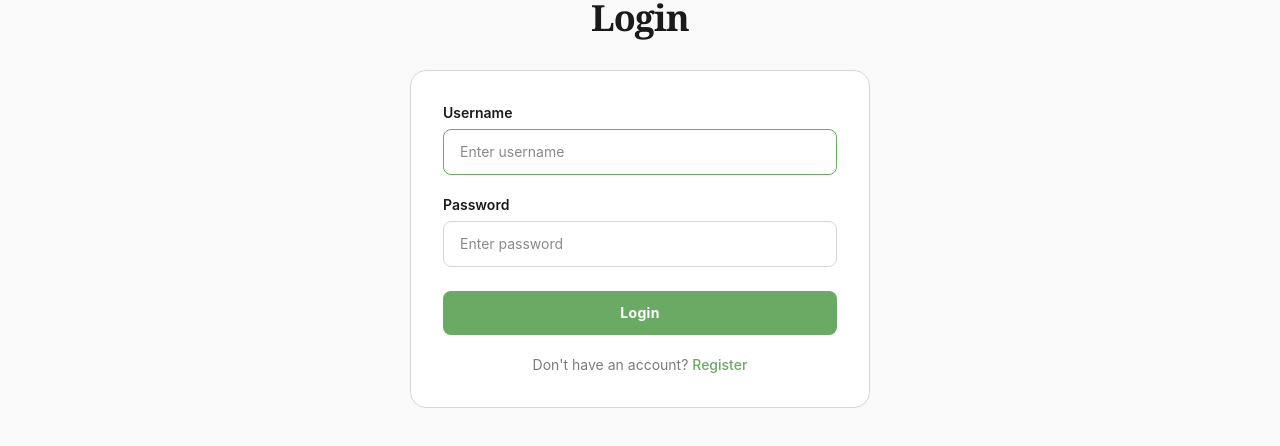
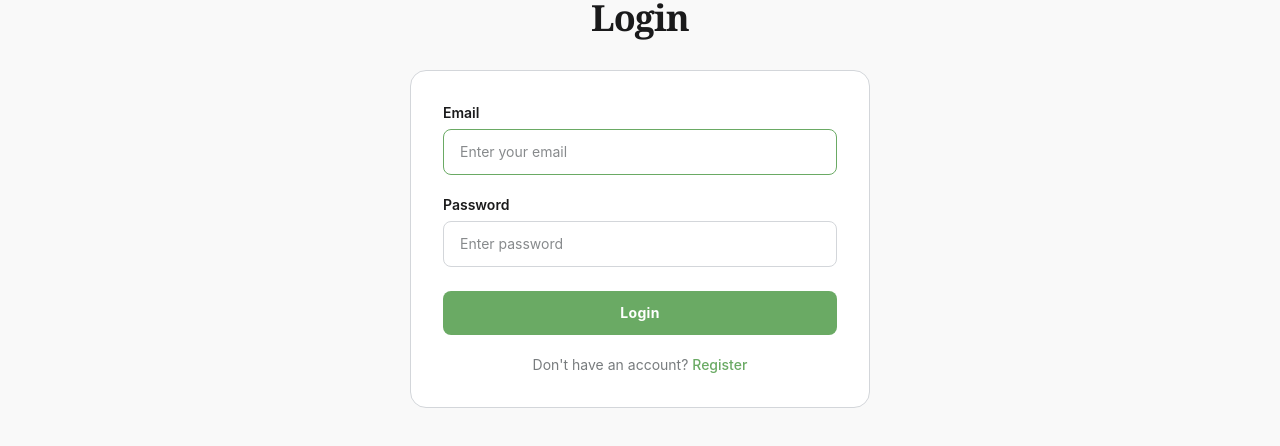
Before and after one commit to abhinavshr/mindleap-frontend, a React (Vite) app: page /login in a window 1280 px wide. Shown: the part 226-672 px from the top of the page. Built offline with nearby package versions, Linux system fonts and the light colour scheme; no server answers.

Commit message:
feat: implement static login and register pages with authentication logic and toast notifications

```diff
--- a/src/App.jsx
+++ b/src/App.jsx
@@ -1,17 +1,37 @@
 import { BrowserRouter, Routes, Route } from 'react-router-dom'
-import HomePage from './pages/HomePage'
+import { Toaster } from 'react-hot-toast'
+import HomePage     from './pages/HomePage'
+import LoginPage    from './pages/LoginPage'
 import RegisterPage from './pages/RegisterPage'
-import LoginPage from './pages/LoginPage'
 
 function App() {
   return (
     <BrowserRouter>
+      <Toaster
+        position="top-center"
+        toastOptions={{
+          duration: 3000,
+          style: {
+            background: '#1A1A1B',
+            color: '#ffffff',
+            fontSize: '14px',
+            fontWeight: '600',
+            borderRadius: '8px',
+            padding: '10px 16px',
+          },
+          success: {
+            iconTheme: { primary: '#6AAA64', secondary: '#fff' },
+          },
+          error: {
+            iconTheme: { primary: '#E24B4A', secondary: '#fff' },
+          },
+        }}
+      />
       <Routes>
-        <Route path="/" element={<HomePage />} />
+        <Route path="/"         element={<HomePage />} />
+        <Route path="/login"    element={<LoginPage />} />
         <Route path="/register" element={<RegisterPage />} />
-        <Route path="/login" element={<LoginPage />} />
-
-        {/* Add more routes here as you build them:
+        {/* Coming next:
             <Route path="/game"        element={<GamePage />} />
             <Route path="/leaderboard" element={<LeaderboardPage />} />
             <Route path="/profile"     element={<ProfilePage />} />
--- /dev/null
+++ b/src/api/auth.js
@@ -0,0 +1,13 @@
+import api from "./axios";
+
+export const registerUser = (data) =>
+  api.post("/auth/register", data);
+
+export const loginUser = (data) =>
+  api.post("/auth/login", data);
+
+export const logoutUser = () =>
+  api.post("/auth/logout");
+
+export const refreshToken = () =>
+  api.post("/auth/refresh-token");
--- a/src/components/Reuseable/Navbar.jsx
+++ b/src/components/Reuseable/Navbar.jsx
@@ -1,4 +1,6 @@
-import { useState } from "react";
+import { useNavigate, Link } from "react-router-dom";
+import toast from "react-hot-toast";
+import { logoutUser } from "../../api/auth";
 
 const SunIcon = () => (
   <svg width="18" height="18" viewBox="0 0 24 24" fill="none" stroke="currentColor" strokeWidth="2" strokeLinecap="round" strokeLinejoin="round">
@@ -20,82 +22,87 @@ const MoonIcon = () => (
   </svg>
 );
 
-export default function Navbar({ user = null }) {
-  const [dark, setDark] = useState(false);
+export default function Navbar({ dark = false, onToggleDark }) {
+  const navigate = useNavigate();
+
+  const user = (() => {
+    try {
+      const raw = localStorage.getItem("user");
+      return raw ? JSON.parse(raw) : null;
+    } catch {
+      return null;
+    }
+  })();
+
+  const handleLogout = async () => {
+    try {
+      await logoutUser();
+    } catch {
+      // silently ignore
+    } finally {
+      localStorage.removeItem("accessToken");
+      localStorage.removeItem("user");
+      toast.success("Logged out successfully.");
+      navigate("/login");
+    }
+  };
 
   return (
     <nav
       className={`w-full border-b px-6 py-3 flex items-center justify-between transition-colors duration-300 ${
-        dark
-          ? "bg-[#121213] border-[#3A3A3C]"
-          : "bg-[#F9F9F9] border-[#D3D6DA]"
+        dark ? "bg-[#121213] border-[#3A3A3C]" : "bg-[#F9F9F9] border-[#D3D6DA]"
       }`}
     >
-      {/* Logo */}
-      <a
-        href="/"
+      <Link
+        to="/"
         className={`text-lg font-bold tracking-tight select-none ${
           dark ? "text-white" : "text-[#1A1A1B]"
         }`}
         style={{ fontFamily: "Georgia, 'Times New Roman', serif" }}
       >
         MindLeap
-      </a>
+      </Link>
 
-      {/* Right side */}
       <div className="flex items-center gap-6">
-        {/* Nav links */}
-        <a
-          href="/leaderboard"
+        <Link
+          to="/leaderboard"
           className={`text-sm font-medium transition-colors duration-150 hover:text-[#6AAA64] ${
             dark ? "text-[#818384]" : "text-[#787C7E]"
           }`}
         >
           Leaderboard
-        </a>
+        </Link>
 
         {user ? (
-          <>
-            <a
-              href="/profile"
-              className={`text-sm font-medium transition-colors duration-150 hover:text-[#6AAA64] ${
-                dark ? "text-[#818384]" : "text-[#787C7E]"
-              }`}
-            >
-              Profile
-            </a>
-            <button
-              className="text-sm font-medium text-white bg-[#6AAA64] hover:bg-[#538d4e] px-4 py-1.5 rounded-md transition-colors duration-150"
-            >
-              Logout
-            </button>
-          </>
+          <button
+            onClick={handleLogout}
+            className="text-sm font-medium text-white bg-[#787C7E] hover:bg-[#5f6368] px-4 py-1.5 rounded-md transition-colors duration-150"
+          >
+            Logout
+          </button>
         ) : (
           <>
-            <a
-              href="/login"
+            <Link
+              to="/login"
               className={`text-sm font-medium transition-colors duration-150 hover:text-[#6AAA64] ${
                 dark ? "text-[#818384]" : "text-[#787C7E]"
               }`}
             >
               Login
-            </a>
-            <a
-              href="/register"
+            </Link>
+            <Link
+              to="/register"
               className="text-sm font-medium text-white bg-[#6AAA64] hover:bg-[#538d4e] px-4 py-1.5 rounded-md transition-colors duration-150"
             >
               Register
-            </a>
+            </Link>
           </>
         )}
 
-        {/* Theme toggle */}
         <button
-          onClick={() => setDark(!dark)}
+          onClick={onToggleDark}
           className={`p-1.5 rounded-md transition-colors duration-150 ${
-            dark
-              ? "text-[#C9B458] hover:bg-[#1A1A1B]"
-              : "text-[#C9B458] hover:bg-[#EFEFEF]"
+            dark ? "text-[#C9B458] hover:bg-[#1A1A1B]" : "text-[#C9B458] hover:bg-[#EFEFEF]"
           }`}
           aria-label="Toggle dark mode"
         >
--- a/src/pages/LoginPage.jsx
+++ b/src/pages/LoginPage.jsx
@@ -1,35 +1,49 @@
-import { useState } from "react";
-import { useNavigate, Link } from "react-router-dom";
+import { useState, useEffect } from "react";
+import { useNavigate, Link, useSearchParams } from "react-router-dom";
+import toast from "react-hot-toast";
 import Navbar from "../components/Reuseable/Navbar";
+import { loginUser } from "../api/auth";
 
 export default function LoginPage() {
-  const [dark, setDark] = useState(false);
-  const [form, setForm] = useState({ username: "", password: "" });
-  const [error, setError] = useState("");
+  const [dark, setDark]       = useState(false);
+  const [form, setForm]       = useState({ email: "", password: "" });
   const [loading, setLoading] = useState(false);
-  const navigate = useNavigate();
+  const navigate              = useNavigate();
+  const [searchParams]        = useSearchParams();
+
+  useEffect(() => {
+    if (searchParams.get("verified") === "true") {
+      toast.success("Email verified! You can now log in.");
+    }
+  }, [searchParams]);
 
   const handleChange = (e) => {
     setForm((prev) => ({ ...prev, [e.target.name]: e.target.value }));
-    setError("");
   };
 
   const handleSubmit = async (e) => {
     e.preventDefault();
-    setError("");
 
-    if (!form.username || !form.password) {
-      setError("All fields are required.");
+    if (!form.email || !form.password) {
+      toast.error("Email and password are required.");
       return;
     }
 
     try {
       setLoading(true);
-      // TODO: replace with real API call
-      // await authStore.login(form);
-      navigate("/game");
+      const res = await loginUser({ email: form.email, password: form.password });
+
+      const { accessToken, user } = res.data;
+
+      // Save both token and user info to localStorage
+      localStorage.setItem("accessToken", accessToken);
+      localStorage.setItem("user", JSON.stringify(user));
+
+      toast.success("Login successful!");
+      navigate("/");
     } catch (err) {
-      setError(err?.response?.data?.message || "Invalid username or password.");
+      const msg = err?.response?.data?.message || "Invalid email or password.";
+      toast.error(msg);
     } finally {
       setLoading(false);
     }
@@ -46,92 +60,47 @@ export default function LoginPage() {
   }`;
 
   return (
-    <div
-      className={`min-h-screen flex flex-col transition-colors duration-300 ${
-        dark ? "bg-[#121213]" : "bg-[#F9F9F9]"
-      }`}
-    >
+    <div className={`min-h-screen flex flex-col transition-colors duration-300 ${dark ? "bg-[#121213]" : "bg-[#F9F9F9]"}`}>
       <Navbar dark={dark} onToggleDark={() => setDark(!dark)} />
 
       <main className="flex-1 flex flex-col items-center justify-center px-4 py-12">
-        {/* Heading */}
         <h1
-          className={`text-4xl font-bold mb-8 tracking-tight ${
-            dark ? "text-white" : "text-[#1A1A1B]"
-          }`}
+          className={`text-4xl font-bold mb-8 tracking-tight ${dark ? "text-white" : "text-[#1A1A1B]"}`}
           style={{ fontFamily: "Georgia, 'Times New Roman', serif" }}
         >
           Login
         </h1>
 
-        {/* Card */}
-        <div
-          className={`w-full max-w-[460px] rounded-2xl border px-8 py-8 ${
-            dark
-              ? "bg-[#1A1A1B] border-[#3A3A3C]"
-              : "bg-white border-[#D3D6DA]"
-          }`}
-        >
-          {/* Error banner */}
-          {error && (
-            <div className="mb-5 px-4 py-2.5 rounded-lg bg-red-50 border border-red-200 text-red-600 text-sm font-medium">
-              {error}
+        <div className={`w-full max-w-115 rounded-2xl border px-8 py-8 ${dark ? "bg-[#1A1A1B] border-[#3A3A3C]" : "bg-white border-[#D3D6DA]"}`}>
+          <form onSubmit={handleSubmit} className="flex flex-col gap-5">
+            <div>
+              <label className={labelBase}>Email</label>
+              <input
+                type="email" name="email" placeholder="Enter your email"
+                value={form.email} onChange={handleChange}
+                className={inputBase} autoComplete="email" autoFocus
+              />
             </div>
-          )}
-
-          <form onSubmit={handleSubmit} className="flex flex-col gap-5">
-            {/* Username */}
             <div>
-              <label className={labelBase}>Username</label>
+              <label className={labelBase}>Password</label>
               <input
-                type="text"
-                name="username"
-                placeholder="Enter username"
-                value={form.username}
-                onChange={handleChange}
-                className={inputBase}
-                autoComplete="username"
-                autoFocus
+                type="password" name="password" placeholder="Enter password"
+                value={form.password} onChange={handleChange}
+                className={inputBase} autoComplete="current-password"
               />
             </div>
 
-            {/* Password */}
-            <div>
-              <label className={labelBase}>Password</label>
-              <input
-                type="password"
-                name="password"
-                placeholder="Enter password"
-                value={form.password}
-                onChange={handleChange}
-                className={inputBase}
-                autoComplete="current-password"
-              />
-            </div>
-
-            {/* Submit */}
             <button
-              type="submit"
-              disabled={loading}
+              type="submit" disabled={loading}
               className="w-full py-3 rounded-lg bg-[#6AAA64] hover:bg-[#538d4e] active:bg-[#4a7d45] text-white font-bold text-sm tracking-wide transition-colors duration-150 disabled:opacity-60 disabled:cursor-not-allowed mt-1"
             >
               {loading ? "Logging in..." : "Login"}
             </button>
           </form>
 
-          {/* Register link */}
-          <p
-            className={`text-center text-sm mt-5 ${
-              dark ? "text-[#818384]" : "text-[#787C7E]"
-            }`}
-          >
+          <p className={`text-center text-sm mt-5 ${dark ? "text-[#818384]" : "text-[#787C7E]"}`}>
             Don't have an account?{" "}
-            <Link
-              to="/register"
-              className="text-[#6AAA64] hover:underline font-medium"
-            >
-              Register
-            </Link>
+            <Link to="/register" className="text-[#6AAA64] hover:underline font-medium">Register</Link>
           </p>
         </div>
       </main>
--- a/src/pages/RegisterPage.jsx
+++ b/src/pages/RegisterPage.jsx
@@ -1,48 +1,43 @@
 import { useState } from "react";
 import { useNavigate, Link } from "react-router-dom";
+import toast from "react-hot-toast";
 import Navbar from "../components/Reuseable/Navbar";
+import { registerUser } from "../api/auth";
 
 export default function RegisterPage() {
-  const [dark, setDark] = useState(false);
-  const [form, setForm] = useState({
-    username: "",
-    email: "",
-    password: "",
-    confirmPassword: "",
-  });
-  const [error, setError] = useState("");
+  const [dark, setDark]       = useState(false);
+  const [form, setForm]       = useState({ username: "", email: "", password: "", confirmPassword: "" });
   const [loading, setLoading] = useState(false);
-  const navigate = useNavigate();
+  const navigate              = useNavigate();
 
   const handleChange = (e) => {
     setForm((prev) => ({ ...prev, [e.target.name]: e.target.value }));
-    setError("");
   };
 
   const handleSubmit = async (e) => {
     e.preventDefault();
-    setError("");
 
     if (!form.username || !form.email || !form.password || !form.confirmPassword) {
-      setError("All fields are required.");
+      toast.error("All fields are required.");
       return;
     }
     if (form.password !== form.confirmPassword) {
-      setError("Passwords do not match.");
+      toast.error("Passwords do not match.");
       return;
     }
     if (form.password.length < 6) {
-      setError("Password must be at least 6 characters.");
+      toast.error("Password must be at least 6 characters.");
       return;
     }
 
     try {
       setLoading(true);
-      // TODO: replace with real API call
-      // await authStore.register(form);
-      navigate("/game");
+      await registerUser({ username: form.username, email: form.email, password: form.password });
+      toast.success("Registered! Please check your email to verify your account.");
+      navigate("/login");
     } catch (err) {
-      setError(err?.response?.data?.message || "Registration failed. Please try again.");
+      const msg = err?.response?.data?.message || "Registration failed. Please try again.";
+      toast.error(msg);
     } finally {
       setLoading(false);
     }
@@ -59,119 +54,55 @@ export default function RegisterPage() {
   }`;
 
   return (
-    <div
-      className={`min-h-screen flex flex-col transition-colors duration-300 ${
-        dark ? "bg-[#121213]" : "bg-[#F9F9F9]"
-      }`}
-    >
+    <div className={`min-h-screen flex flex-col transition-colors duration-300 ${dark ? "bg-[#121213]" : "bg-[#F9F9F9]"}`}>
       <Navbar dark={dark} onToggleDark={() => setDark(!dark)} />
 
       <main className="flex-1 flex flex-col items-center justify-center px-4 py-12">
-        {/* Heading */}
         <h1
-          className={`text-4xl font-bold mb-8 tracking-tight ${
-            dark ? "text-white" : "text-[#1A1A1B]"
-          }`}
+          className={`text-4xl font-bold mb-8 tracking-tight ${dark ? "text-white" : "text-[#1A1A1B]"}`}
           style={{ fontFamily: "Georgia, 'Times New Roman', serif" }}
         >
           Register
         </h1>
 
-        {/* Card */}
-        <div
-          className={`w-full max-w-115 rounded-2xl border px-8 py-8 ${
-            dark
-              ? "bg-[#1A1A1B] border-[#3A3A3C]"
-              : "bg-white border-[#D3D6DA]"
-          }`}
-        >
-          {/* Error banner */}
-          {error && (
-            <div className="mb-5 px-4 py-2.5 rounded-lg bg-red-50 border border-red-200 text-red-600 text-sm font-medium">
-              {error}
-            </div>
-          )}
-
+        <div className={`w-full max-w-115 rounded-2xl border px-8 py-8 ${dark ? "bg-[#1A1A1B] border-[#3A3A3C]" : "bg-white border-[#D3D6DA]"}`}>
           <form onSubmit={handleSubmit} className="flex flex-col gap-5">
-            {/* Username */}
             <div>
               <label className={labelBase}>Username</label>
-              <input
-                type="text"
-                name="username"
-                placeholder="Choose a username"
-                value={form.username}
-                onChange={handleChange}
-                className={inputBase}
-                autoComplete="username"
-              />
+              <input type="text" name="username" placeholder="Choose a username"
+                value={form.username} onChange={handleChange}
+                className={inputBase} autoComplete="username" />
+            </div>
+            <div>
+              <label className={labelBase}>Email</label>
+              <input type="email" name="email" placeholder="Enter your email"
+                value={form.email} onChange={handleChange}
+                className={inputBase} autoComplete="email" />
+            </div>
+            <div>
+              <label className={labelBase}>Password</label>
+              <input type="password" name="password" placeholder="Create a password"
+                value={form.password} onChange={handleChange}
+                className={inputBase} autoComplete="new-password" />
+            </div>
+            <div>
+              <label className={labelBase}>Confirm Password</label>
+              <input type="password" name="confirmPassword" placeholder="Confirm your password"
+                value={form.confirmPassword} onChange={handleChange}
+                className={inputBase} autoComplete="new-password" />
             </div>
 
-            {/* Email */}
-            <div>
-              <label className={labelBase}>Email</label>
-              <input
-                type="email"
-                name="email"
-                placeholder="Enter your email"
-                value={form.email}
-                onChange={handleChange}
-                className={inputBase}
-                autoComplete="email"
-              />
-            </div>
-
-            {/* Password */}
-            <div>
-              <label className={labelBase}>Password</label>
-              <input
-                type="password"
-                name="password"
-                placeholder="Create a password"
-                value={form.password}
-                onChange={handleChange}
-                className={inputBase}
-                autoComplete="new-password"
-              />
-            </div>
-
-            {/* Confirm Password */}
-            <div>
-              <label className={labelBase}>Confirm Password</label>
-              <input
-                type="password"
-                name="confirmPassword"
-                placeholder="Confirm your password"
-                value={form.confirmPassword}
-                onChange={handleChange}
-                className={inputBase}
-                autoComplete="new-password"
-              />
-            </div>
-
-            {/* Submit */}
             <button
-              type="submit"
-              disabled={loading}
+              type="submit" disabled={loading}
               className="w-full py-3 rounded-lg bg-[#6AAA64] hover:bg-[#538d4e] active:bg-[#4a7d45] text-white font-bold text-sm tracking-wide transition-colors duration-150 disabled:opacity-60 disabled:cursor-not-allowed mt-1"
             >
               {loading ? "Registering..." : "Register"}
             </button>
           </form>
 
-          {/* Login link */}
-          <p
-            className={`text-center text-sm mt-5 ${
-              dark ? "text-[#818384]" : "text-[#787C7E]"
-            }`}
-          >
+          <p className={`text-center text-sm mt-5 ${dark ? "text-[#818384]" : "text-[#787C7E]"}`}>
             Already have an account?{" "}
-            <Link
-              to="/login"
-              className="text-[#6AAA64] hover:underline font-medium"
-            >
-              Login
-            </Link>
+            <Link to="/login" className="text-[#6AAA64] hover:underline font-medium">Login</Link>
           </p>
         </div>
       </main>
```
